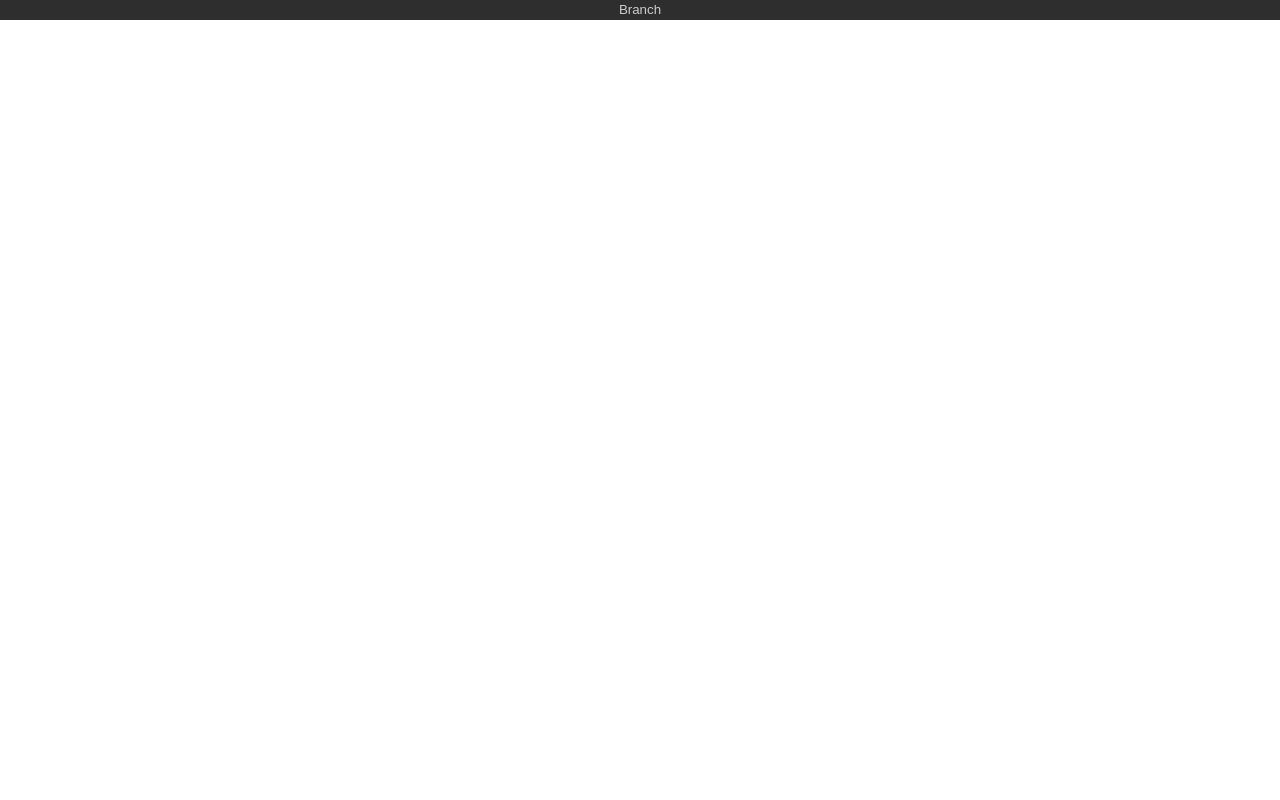
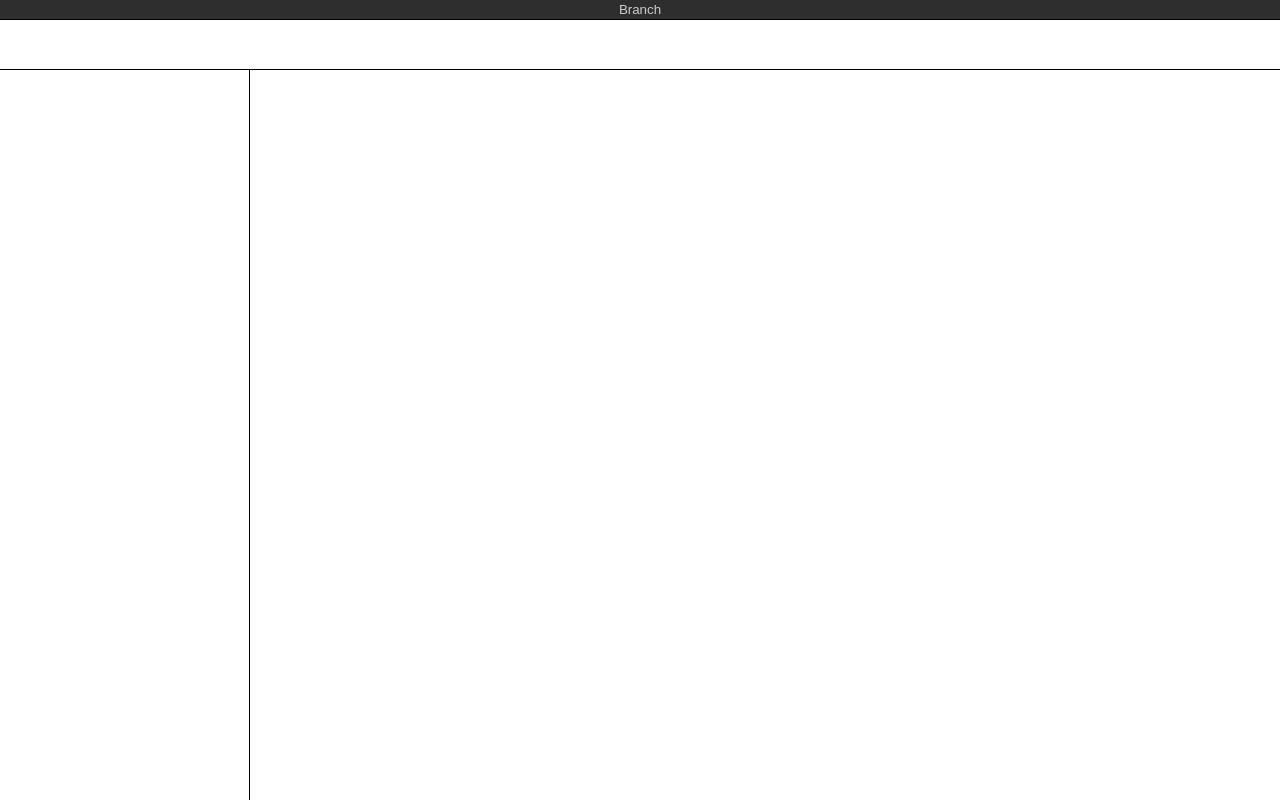
Before and after one commit to D0miH/branch, a React (Create React App) app: page / in a window 1280 px wide. Built offline with nearby package versions, Linux system fonts and the light colour scheme; the HTML template or start-up script is replaced by a standard one.

Commit message:
added toolbar and sidebar

```diff
--- a/src/components/App.css
+++ b/src/components/App.css
@@ -10,3 +10,10 @@
     height: 100%;
     position: fixed;
 }
+
+.MainView {
+    height: 100%;
+    width: 100%;
+    display: flex;
+    flex-direction: row;
+}
--- a/src/components/App.tsx
+++ b/src/components/App.tsx
@@ -1,13 +1,20 @@
 import React, { Component } from "react";
 import Titlebar from "./Titlebar";
+import Toolbar from "./Toolbar/Toolbar";
+import Sidebar from "./Sidebar/Sidebar";
 import "./App.css";
 
 class App extends Component {
     render() {
         return (
             <div className="App">
-                <div className="AppContent" />
                 <Titlebar />
+                <div className="AppContent">
+                    <Toolbar />
+                    <div className="MainView">
+                        <Sidebar />
+                    </div>
+                </div>
             </div>
         );
     }
--- /dev/null
+++ b/src/components/Sidebar/Sidebar.css
@@ -0,0 +1,6 @@
+.Sidebar {
+    position: relative;
+    width: 250px;
+    height: 100%;
+    border-right: 1px solid black;
+}
--- /dev/null
+++ b/src/components/Sidebar/Sidebar.tsx
@@ -0,0 +1,10 @@
+import React from "react";
+import "./Sidebar.css";
+
+class Sidebar extends React.Component {
+    render() {
+        return <div className="Sidebar" />;
+    }
+}
+
+export default Sidebar;
--- a/src/components/Titlebar.css
+++ b/src/components/Titlebar.css
@@ -6,6 +6,7 @@
     background-color: #2e2e2e;
     -webkit-app-region: drag;
     text-align: center;
+    border-bottom: 1px solid black;
 }
 
 span {
--- /dev/null
+++ b/src/components/Toolbar/Toolbar.css
@@ -0,0 +1,6 @@
+.Toolbar {
+    position: relative;
+    height: 50px;
+    width: 100%;
+    border-bottom: 1px solid black;
+}
--- /dev/null
+++ b/src/components/Toolbar/Toolbar.tsx
@@ -0,0 +1,10 @@
+import React from "react";
+import "./Toolbar.css";
+
+class Toolbar extends React.Component {
+    render() {
+        return <div className="Toolbar" />;
+    }
+}
+
+export default Toolbar;
--- a/src/index.css
+++ b/src/index.css
@@ -1,3 +1,13 @@
+html {
+    box-sizing: border-box;
+}
+
+*,
+*:before,
+*:after {
+    box-sizing: inherit;
+}
+
 body {
     margin: 0;
     padding: 0;
```
